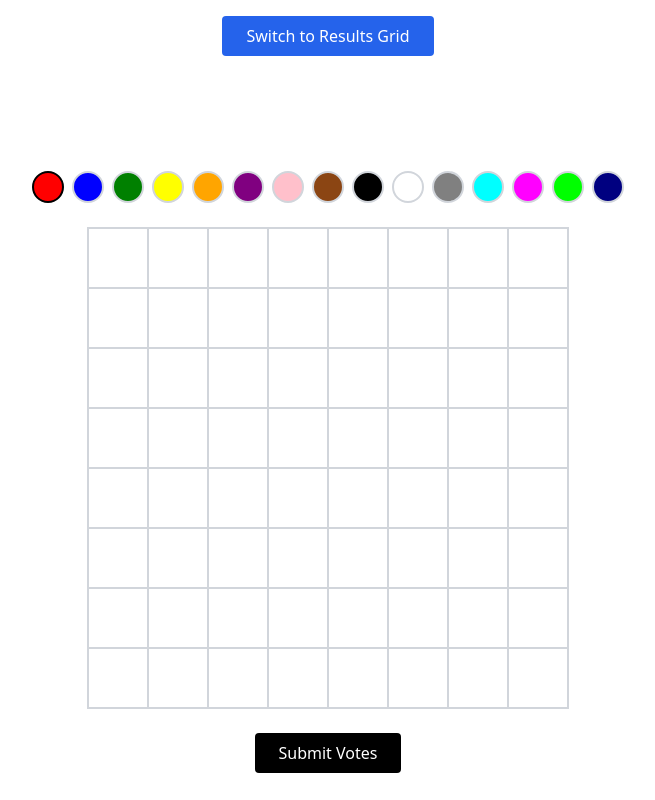
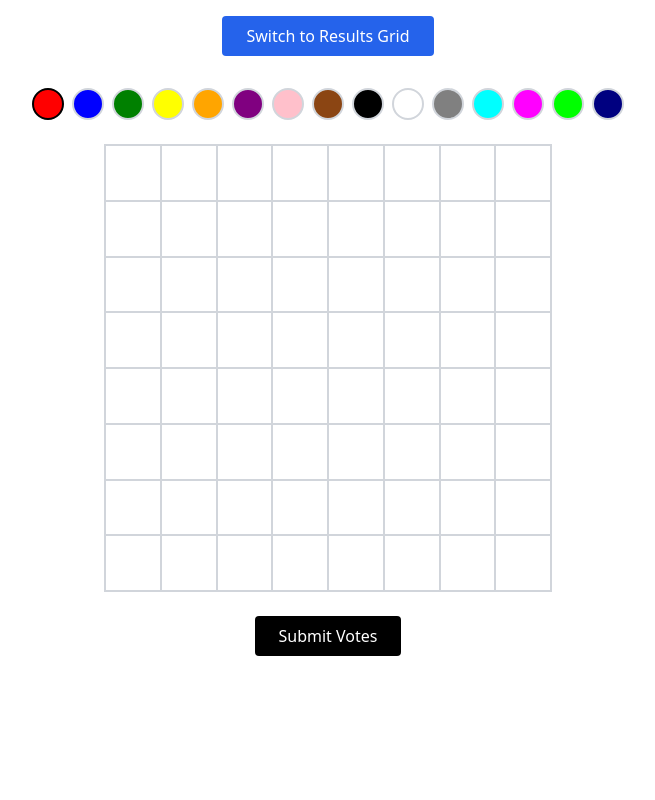
Before and after one commit to rowancasselman/Website, a React (Vite) app: page / in a window 1280 px wide. Shown: the whole page, without its empty margins (312-967 px from the left). Built offline with nearby package versions, Linux system fonts and the light colour scheme.

Commit message:
Describe what you changed

```diff
--- a/src/components/PlotGrid.tsx
+++ b/src/components/PlotGrid.tsx
@@ -16,7 +16,6 @@ const allowedColors = [
 ];
 
 const gridSize = { cols: 8, rows: 8 };
-const plotSizePx = 60;
 
 export default function PlotGrid() {
   const [plots, setPlots] = useState<Plot[]>([]);
@@ -169,7 +168,7 @@ export default function PlotGrid() {
   }, []);
 
   return (
-    <div className="flex items-center justify-center min-h-screen bg-white flex-col space-y-6 relative">
+  <div className="flex flex-col items-center min-h-screen bg-white space-y-6 p-4 overflow-y-auto">
     {/* Top: Paintbrush */}
     <div className="flex flex-wrap justify-center gap-2">
       {allowedColors.map(color => (
@@ -183,13 +182,16 @@ export default function PlotGrid() {
     </div>
 
     {/* Grid container wrapper for relative positioning */}
-      <div className="relative">
+    <div className="relative w-full max-w-md">
       {/* Grid */}
       <div
         className="grid border border-gray-300"
         style={{
-            gridTemplateColumns: `repeat(${gridSize.cols}, ${plotSizePx}px)`,
-            gridTemplateRows: `repeat(${gridSize.rows}, ${plotSizePx}px)`
+          gridTemplateColumns: `repeat(${gridSize.cols}, minmax(0, 1fr))`,
+          gridTemplateRows: `repeat(${gridSize.rows}, minmax(0, 1fr))`,
+          aspectRatio: `${gridSize.cols} / ${gridSize.rows}`, // maintain overall aspect ratio
+          width: '100%',
+          maxWidth: '100%',
         }}
         onMouseDown={() => (isPaintingRef.current = true)}
         onMouseUp={() => (isPaintingRef.current = false)}
@@ -204,11 +206,9 @@ export default function PlotGrid() {
           return (
             <div
               key={key}
-                className="border border-gray-300"
+              className="border border-gray-300 aspect-square"
               style={{
                 backgroundColor: overrideColor ?? plot.color,
-                  width: plotSizePx,
-                  height: plotSizePx,
                 cursor: "crosshair",
                 position: "relative"
               }}
@@ -225,8 +225,8 @@ export default function PlotGrid() {
         <div
           className="absolute bg-white border shadow p-2 rounded text-sm space-y-1"
           style={{
-              top: hoverVotes.y * plotSizePx + 75,
-              left: hoverVotes.x * plotSizePx - 0,
+            top: hoverVotes.y * (100 / gridSize.rows) + 75 + '%',
+            left: hoverVotes.x * (100 / gridSize.cols) + '%',
             zIndex: 50,
             pointerEvents: 'none',
             minWidth: 80,
@@ -235,7 +235,7 @@ export default function PlotGrid() {
           {Object.entries(hoverVotes.votes).map(([color, count]) =>
             count > 0 ? (
               <div key={color} className="flex items-center space-x-2">
-                  <div className="w-4 h-4 rounded-full" style={{ backgroundColor: color, border: '1px solid #000' }} />
+                <div className="w-4 h-4 rounded-full border border-black" style={{ backgroundColor: color }} />
                 <span>{count}</span>
               </div>
             ) : null
@@ -259,4 +259,5 @@ export default function PlotGrid() {
     </button>
   </div>
 );
+
 }
```
Lines whose indentation alone changed are shown as unchanged.
